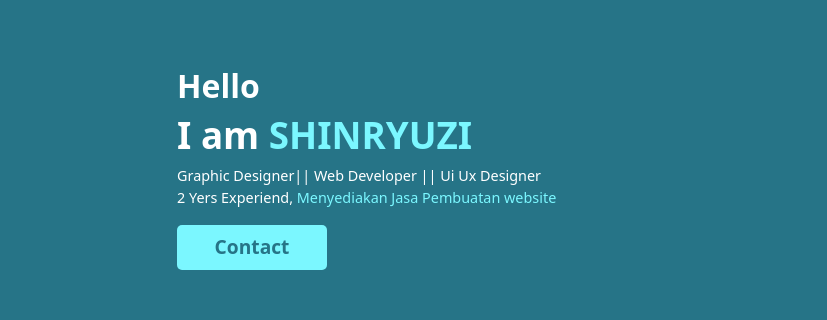
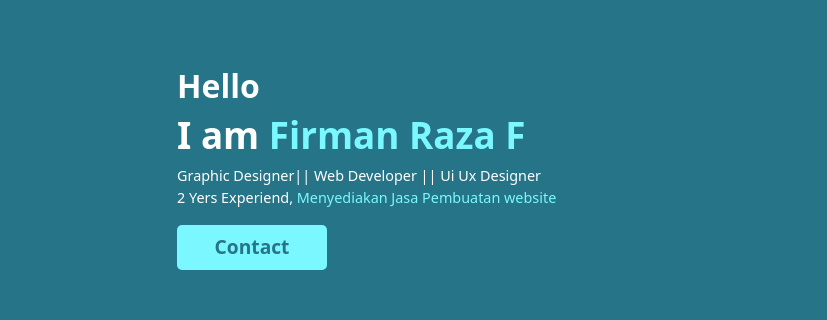
Before and after one commit to Firman47/shinryuzi.github.io, a plain HTML site: page index.html in a window 1280 px wide. Shown: the part 151-471 px from the top of the page, 0-827 px from the left. Drawn offline with Linux system fonts and the light colour scheme.

Commit message:
Update index.html

```diff
--- a/index.html
+++ b/index.html
@@ -52,7 +52,7 @@
 		<div class="row justify-content-center ">
 			<div class="col-lg-5 col-md-6 my-auto isi order-1 text-center text-lg-start">
 				<h2>Hello</h2>
-				<h1 class="fw-bold"> I am <span>SHINRYUZI</span></h1>
+				<h1 class="fw-bold"> I am <span>Firman Raza F</span></h1>
 				<p>Graphic Designer|| Web Developer || Ui Ux Designer <br>
 					2 Yers Experiend, <span>Menyediakan Jasa Pembuatan website</span>
 				</p>
```
